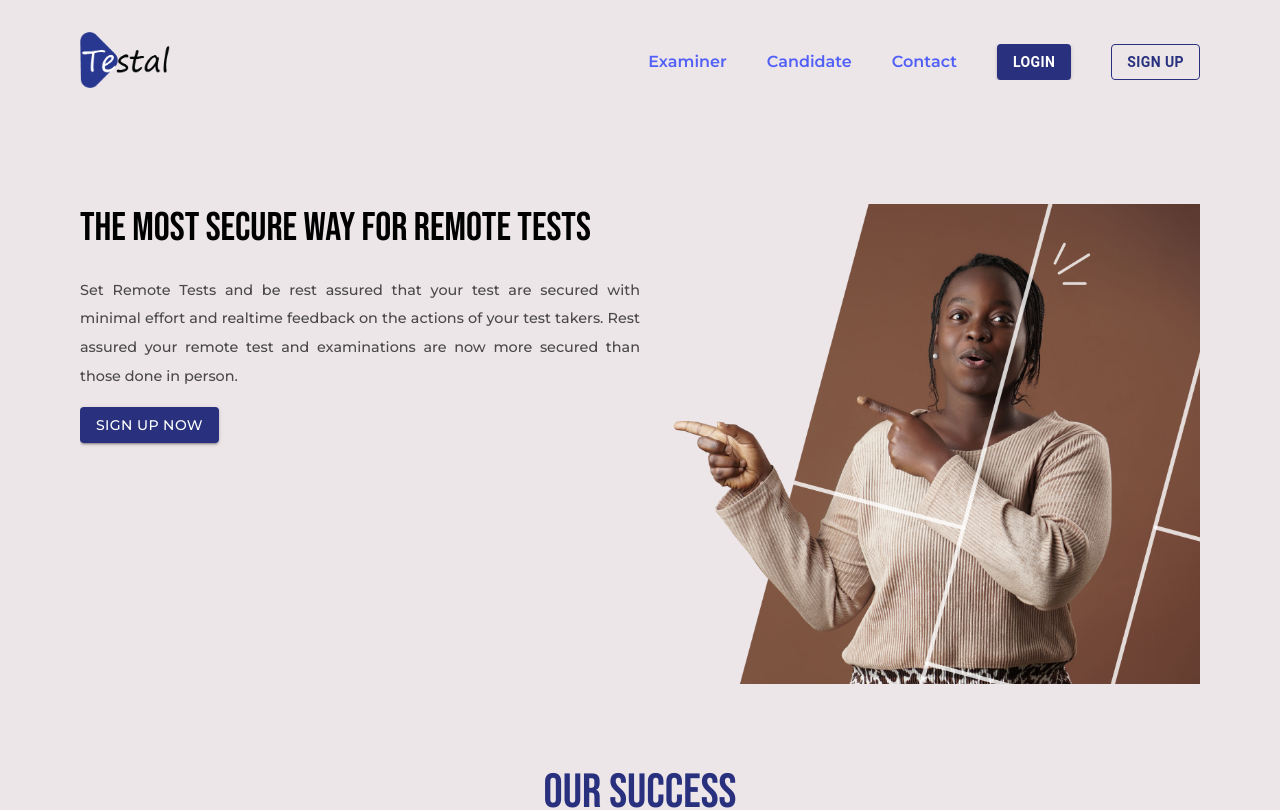
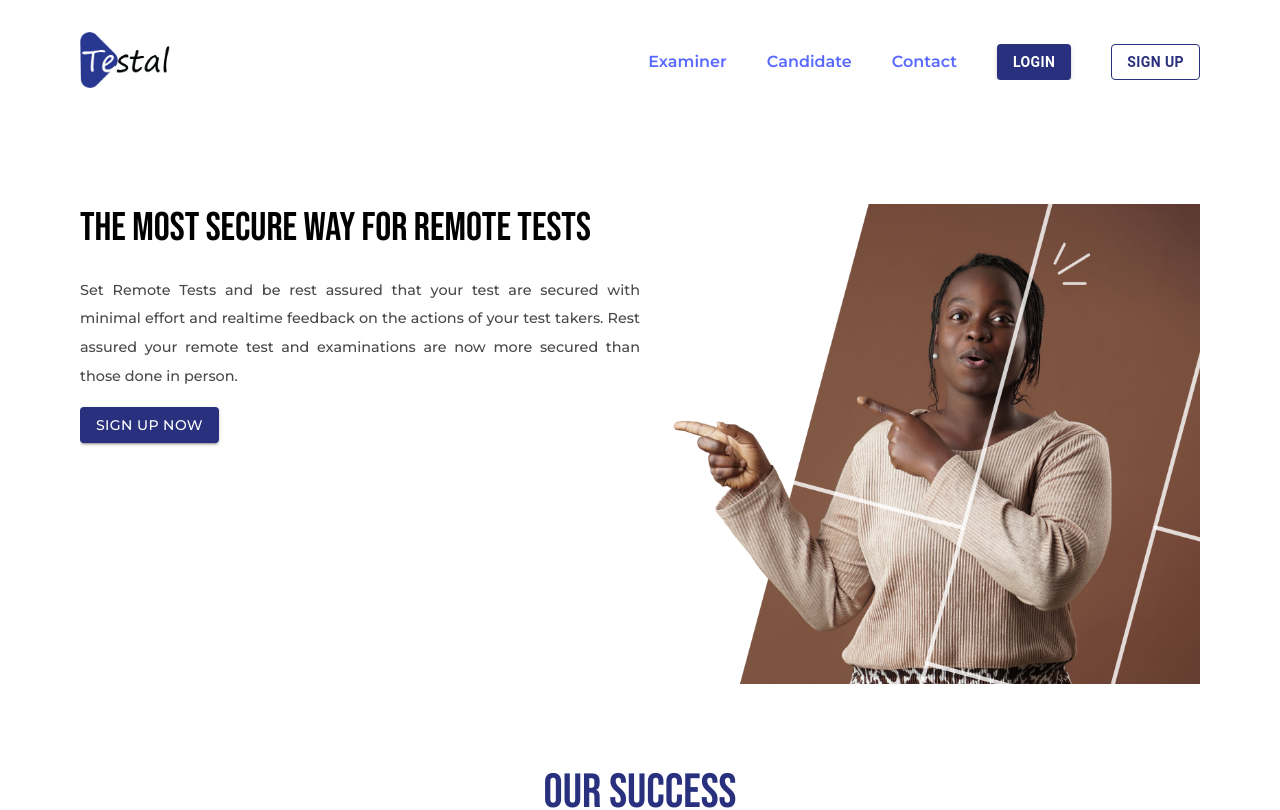
Before and after one commit to dhani-el/test-portal, a React (Vite) app: page / in a window 1280 px wide. Shown: the top 810 px of the page. Built offline with nearby package versions, Linux system fonts and the light colour scheme.

Commit message:
implement layout

```diff
--- /dev/null
+++ b/src/00 Layout/index.css
@@ -0,0 +1,5 @@
+#layoutWrapper {
+  width: 100vw;
+  height: 100%;
+  background-color: rgb(236, 230, 233);
+}/*# sourceMappingURL=index.css.map */
--- /dev/null
+++ b/src/00 Layout/index.jsx
@@ -0,0 +1,24 @@
+import { useEffect } from "react";
+import { Outlet, useLocation } from "react-router-dom";
+import { Navigation, Footer } from "../01 Home/Jsx/components";
+
+
+
+
+export default function Layout(){
+    const {pathname} = useLocation();
+
+    useEffect(function(){window.scrollTo(0, 0)},[pathname]);
+
+    return   <div id="layoutWrapper">
+                <div id="headerWrapper">
+                    <Navigation/>
+                </div>
+                <div id="outletWrapper">
+                    <Outlet/>
+                </div>
+                <div id="footerWrapper">
+                    <Footer/>
+                </div>
+    </div>
+}
--- /dev/null
+++ b/src/00 Layout/index.scss
@@ -0,0 +1,9 @@
+
+
+
+
+#layoutWrapper{
+    width: 100vw;
+    height: 100%;
+    background-color: rgb(236, 230, 233);
+}
--- a/src/01 Home/Jsx/index.jsx
+++ b/src/01 Home/Jsx/index.jsx
@@ -5,11 +5,11 @@ import { Navigation, Intro, Success, Benefit, Testimonial, Footer } from "./comp
 
 export default function Home(){
     return <motion.div id="homeContainer">
-                    <Navigation/>
+                    {/* <Navigation/> */}
                     <Intro/>
                     <Success/>
                     <Benefit/>
                     <Testimonial/>
-                    <Footer/>
+                    {/* <Footer/> */}
     </motion.div>
 }
--- a/src/01 Home/Styles/components/index.css
+++ b/src/01 Home/Styles/components/index.css
@@ -13,8 +13,7 @@ body {
 }
 
 #homeContainer {
-  width: 100vw;
-  background-color: rgb(236, 230, 233);
+  width: 100%;
 }
 
 #NavigationContainer {
--- a/src/01 Home/Styles/components/index.scss
+++ b/src/01 Home/Styles/components/index.scss
@@ -17,8 +17,8 @@ body{
 }
 
 #homeContainer{
-    width: 100vw;
-    background-color: rgb(236, 230, 233);
+    width: 100%;
+    // background-color: rgb(236, 230, 233);
 }
 
 #NavigationContainer{
```
Also changed, not shown: src/App.jsx (+8 -1 lines), 2 other files (tests, documents, lock files or other folders).
